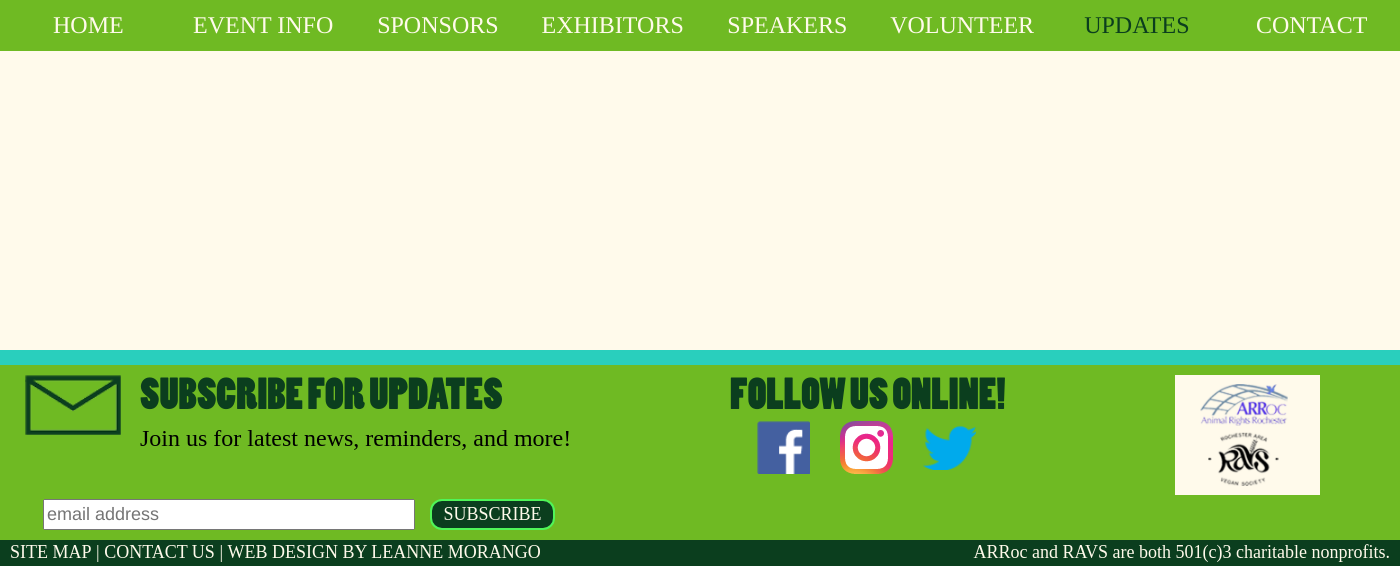
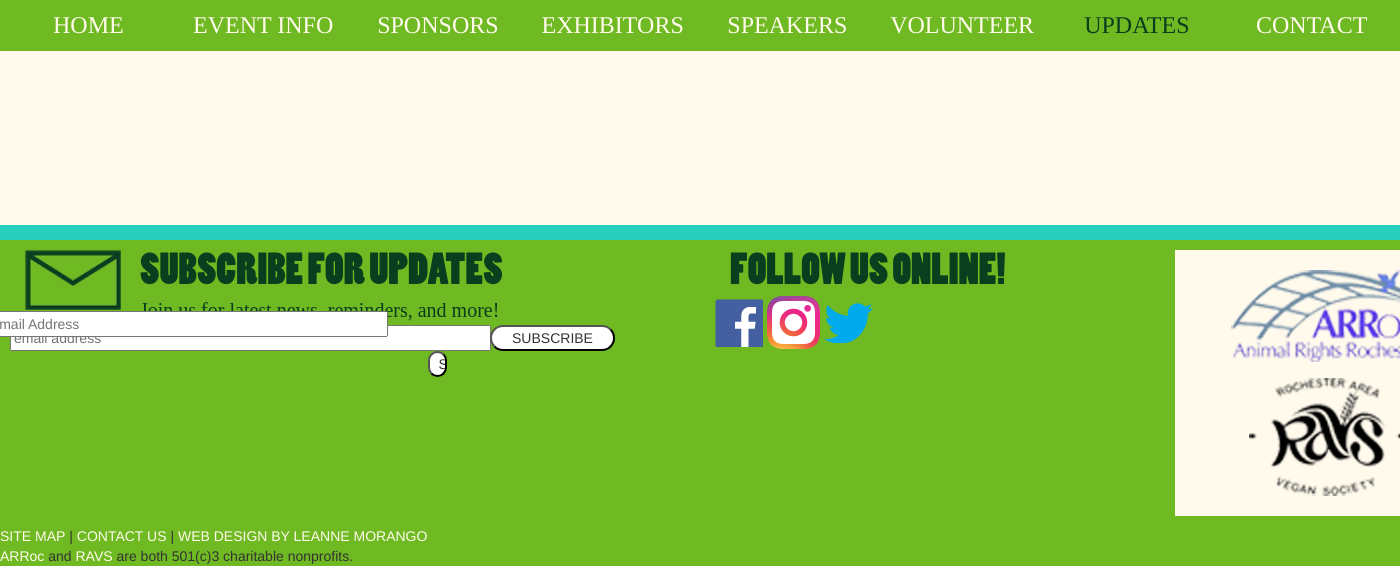
Before and after one commit to LucidDistortion/Rochester-VegFest-Website, a PHP site: page /updates.html in a window 1400 px wide; the page is wider, and only the part inside the window is pictured. Shown: the part 234-800 px from the top of that part. Run offline with PHP 8.4, Linux system fonts and the light colour scheme; some web fonts are replaced.

Commit message:
bunch of stuff

```diff
--- a/contact.html
+++ b/contact.html
@@ -61,7 +61,7 @@ P.O. Box 20185<br>
 Rochester, NY 14602</p>
 
 <div id="contactfield">
-	<form action="/submit.php" method="post" name="contactform">
+	<form action="mailto:info@rocvegfest.org" method="post" enctype="text/plain" name="contactform">
 
 	<label for="name">Name</label><br>
     <input type="text" id="name" name="fullname" placeholder="Your name" required><br>
--- a/css/footer.css
+++ b/css/footer.css
@@ -50,10 +50,12 @@
 	display: inline-block; /* positions button horizontally in line with input */
 }
 
-#mce-EMAIL {
+.footer-email-field {
 	width:100%;
-	position: absolute;
-	left: 0;
+ 	position: absolute;
+ 	left: 0;
+ 	margin-left:-6%;
+ 	margin-top:-10%;
 }
 
 #emailForm {
@@ -78,25 +80,39 @@ h3.footerTitle {
 	text-align: left !important;
 }
 
-p#maildetail {
-	font-size: 18px;
+p#mailDetail {
+	font-size: 20px;
 	color: #0b3e1e;
 	margin: 0 0;
-	white-space: nowrap;
 }
 
 #emailaddress {
 	float:left;
 }
 
+<<<<<<< HEAD
+<<<<<<< HEAD
+.footerbutton {
+	margin-top:-20%;
+}
+
 #emailSubmit {
 	width:125px;
+=======
+input.subscribe {
+	width:125px !important;
+
+=======
+input.subscribe {
+	width:125px !important;
+
 	background-color:#0b3e1e !important;
 	font-family:"Futura Condensed Medium" !important;
 	font-size:18px !important;
 	color:#fffaeb !important;
 	border: 2px solid #50f558 !important;
 	border-radius:12px !important;
+	margin-top:-10%;
 }
 
 /*Social Media*/
--- a/css/styles.css
+++ b/css/styles.css
@@ -64,16 +64,12 @@ h6 {
 
 /*Paragraphs*/
 p {
-	width:80%;
-	font-family:"Futura Condensed Medium","Times New Roman";
-	font-size:24px;
+	font-family:"Futura Condensed Medium","Times New Roman"; /* Only font & color are defined here because they're the only attributes common to ALL paragraphs. */
 	color:black;
 	}
 
 p.message {
-	font-family:"Futura Condensed Medium","Times New Roman";
 	font-size:24px;
-	color:black;
 	margin: 0 auto;
 }
 
@@ -91,12 +87,14 @@ p.largeprint {
 }
 
 p.centered {
+	font-size:24px;
 	text-align:center;
 	margin-left:11%;
 	margin-bottom:2%;
 }
 
 p.bodytext {
+	font-size:24px;
 	margin-left:10%;
 }
 /*List Items*/
@@ -171,7 +169,10 @@ div.button:active {
 	text-align:center;
 	margin-left:auto;
 	margin-right:auto;
-	margin-bottom:3%;
+}
+
+#wth {
+	width:100%;
 }
 
 /* Embedded Google Maps */
@@ -191,13 +192,6 @@ div.button:active {
 	background-color:#29cfbd;
 }
 
-#content {
-	margin: 0 auto;
-	padding: 10px;
-	width: 80%;
-	background-color:#29cfbd;
-}
-
 /*Contact Form*/
 #contactfield {
 	margin-left:10%;
@@ -208,11 +202,10 @@ div.button:active {
 	background-color:#29cfbd;
 }
 
-form {
-	width:80%;
-	margin-left:5%;
-	padding-top:5%;
-	font-size:18px;
+/* Volunteer Form */
+#volunteerForm {
+	width: 50%;
+	margin: 0 auto;
 }
 input[type=text] {
 	width:25%;
--- a/index.html
+++ b/index.html
@@ -75,16 +75,16 @@ and many more!
 </p>
 
 <h5>PLUS A SCREENING OF:</h5>
-<div id="wthlogo"><a href="http://www.whatthehealthfilm.com/"><img src="images/photos/whatthehealth_logo.jpg"></a></div>
+<div id="wthlogo"><a href="http://www.whatthehealthfilm.com/"><img id="wth" src="images/photos/whatthehealth_logo.jpg"></a></div>
 
-<div id="buttons"></div>
+<!--<div id="buttons"></div>
 	<ul id="buttonlinks">
 		<li><a href="speakers.html"></a></li>
 		<li><a href="eventinfo.html"></a></li>
 		<li><a href="exhibitors.html"></a></li>
 		<li><a href="volunteer.html"></a></li>
 	</ul>
-</div>
+</div>-->
 
 
 <div class="container-fluid" id="footer">
--- a/sponsors.html
+++ b/sponsors.html
@@ -21,6 +21,7 @@
 <link rel="stylesheet" type="text/css" href="css/body_and_background.css">
 <link rel="stylesheet" type="text/css" href="css/footer.css">
 <link rel="stylesheet" type="text/css" href="css/styles.css">
+<link rel="sty;esheet" type="text/css" href="css/donations.css">
 
 </head>
 
@@ -69,8 +70,11 @@
 <input type="radio" name="donateorsponsor" value="Donate"> Donate<br>
 <input type="radio" name="donateorsponsor" value="Sponsor"> Sponsor<br>
 
+<label for="sponsorname">Name</label><br>
+<input type="text" name="sponsorname"  placeholder="your name"><br>
+
  Donation Amount<br>
-  <input type="text" name="donationamount"><br>
+  <input type="text" name="donationamount" placeholder="0.00"><br>
 
 <input type="radio" name="shirtstyle" value="Unisex"> Unisex<br>
 <input type="radio" name="shirtstyle" value="V-Neck"> V-Neck<br>
--- a/updates.html
+++ b/updates.html
@@ -84,11 +84,12 @@
 				</div>
 			</div>
 			<div class="row">
-				<div class="col-xs-12">
+
 					<!-- Begin MailChimp Signup Form -->
 					<div id="mc_embed_signup">
 						<form action="//rocvegfest.us15.list-manage.com/subscribe/post?u=e7e4acaaab6a1bcbd8ade9f2c&amp;id=64b1bd56bc" method="post" id="mc-embedded-subscribe-form" name="mc-embedded-subscribe-form" class="validate" target="_blank" novalidate>
     						<div id="mc_embed_signup_scroll">
+
     							<div class="row">
     							<div class="col-xs-8">
 									<input type="email" value="" name="EMAIL" class="email" id="mce-EMAIL" placeholder="email address" required>
@@ -96,14 +97,33 @@
     								<div style="position: absolute; left: -5000px;" aria-hidden="true"><input type="text" name="b_e7e4acaaab6a1bcbd8ade9f2c_64b1bd56bc" tabindex="-1" value=""></div>
     							</div>
     							<div class="col-xs-4">
-    								<div class="clear"><input type="submit" value="SUBSCRIBE" name="subscribe" id="emailSubmit" class="button"></div>
+    								<div class="clear"><input type="submit" value="SUBSCRIBE" name="subscribe" id="emailSubmit" class="footerbutton"></div>
     							</div>
     							</div>
+
+    								<div class="col-xs-7">
+										<div class="mc-field-group">
+											<input type="email" value="" name="EMAIL" class="required email footer-email-field" id="mce-EMAIL" placeholder="Email Address">
+										</div>
+										<div id="mce-responses" class="clear">
+											<div class="response" id="mce-error-response" style="display:none"></div>
+											<div class="response" id="mce-success-response" style="display:none"></div>
+										</div>
+										<!-- real people should not fill this in and expect good things - do not remove this or risk form bot signups-->
+    									<div style="position: absolute; left: -5000px;" aria-hidden="true"><input type="text" name="b_e7e4acaaab6a1bcbd8ade9f2c_64b1bd56bc" tabindex="-1" value=""></div>
+    								</div>
+    								<div class="col-xs-4">
+    									<div class="clear"><input type="submit" value="SUBSCRIBE" name="subscribe" id="mc-embedded-subscribe" class="button subscribe"></div>
+    								</div>
+
     						</div>
-    					</form>
+						</form>
 					</div>
-					<!--End mc_embed_signup-->
-				</div>
+
+<!--End mc_embed_signup-->
+
+
+
 			</div>
 		</div>
 
```
Also changed, not shown: volunteer.html (+8 -9 lines), css/donations.css (added), 1 other file.
